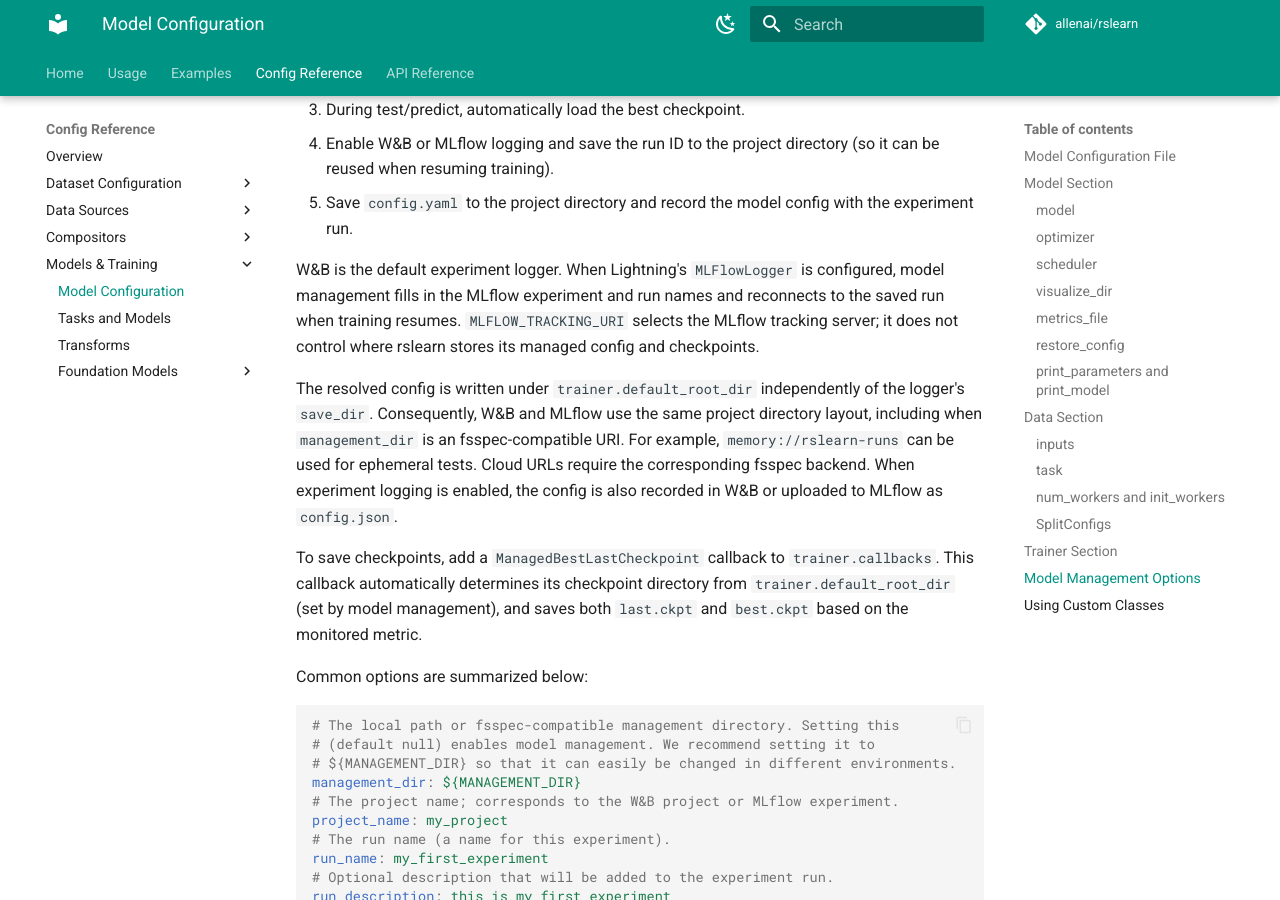
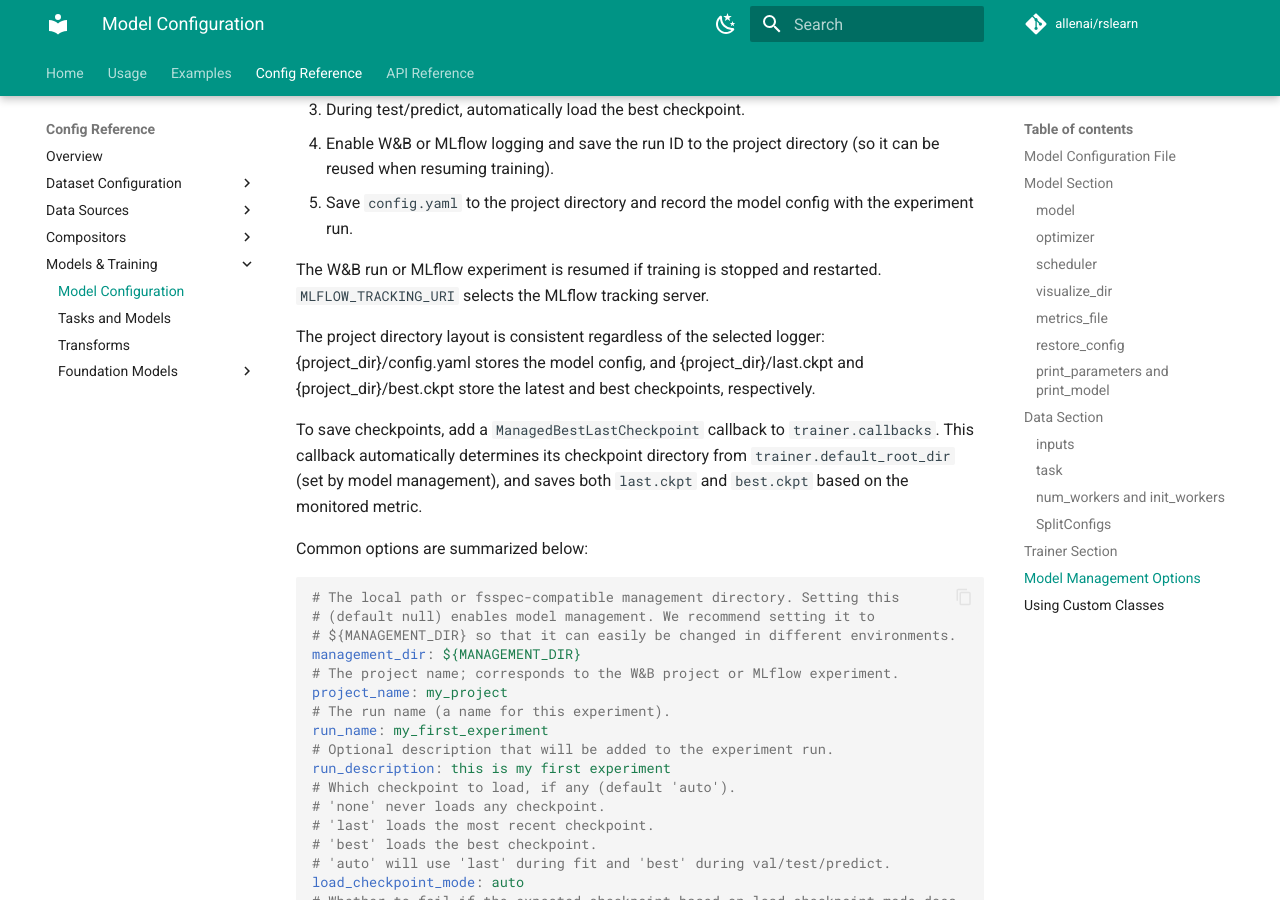
Before and after one commit to allenai/rslearn, an MkDocs documentation site: the page built from docs/ModelConfig.md, in a window 1280 px wide and 900 px high, scrolled down 14700 px. Built offline with MkDocs 1.6.1 and Material for MkDocs 9.7.7, drawn with Linux system fonts in a browser that asks for light colours; comment, search, counter and statistics services are not loaded.

Commit message:
Refactor logger imports and update model config documentation

```diff
--- a/docs/ModelConfig.md
+++ b/docs/ModelConfig.md
@@ -729,17 +729,9 @@ If enabled, model management will:
 5. Save `config.yaml` to the project directory and record the model config with the
    experiment run.
 
-W&B is the default experiment logger. When Lightning's `MLFlowLogger` is configured,
-model management fills in the MLflow experiment and run names and reconnects to the
-saved run when training resumes. `MLFLOW_TRACKING_URI` selects the MLflow tracking
-server; it does not control where rslearn stores its managed config and checkpoints.
+The W&B run or MLflow experiment is resumed if training is stopped and restarted. `MLFLOW_TRACKING_URI` selects the MLflow tracking server.
 
-The resolved config is written under `trainer.default_root_dir` independently of the
-logger's `save_dir`. Consequently, W&B and MLflow use the same project directory
-layout, including when `management_dir` is an fsspec-compatible URI. For example,
-`memory://rslearn-runs` can be used for ephemeral tests. Cloud URLs require the
-corresponding fsspec backend. When experiment logging is enabled, the config is also
-recorded in W&B or uploaded to MLflow as `config.json`.
+The project directory layout is consistent regardless of the selected logger: {project_dir}/config.yaml stores the model config, and {project_dir}/last.ckpt and {project_dir}/best.ckpt store the latest and best checkpoints, respectively.
 
 To save checkpoints, add a `ManagedBestLastCheckpoint` callback to `trainer.callbacks`.
 This callback automatically determines its checkpoint directory from
```
Also changed, not shown: 2 other files.
